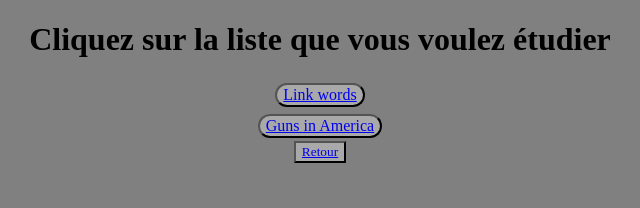
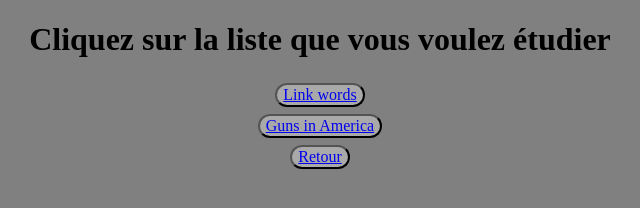
Before and after one commit to C-Matthieu/voca_test.github.io, a plain HTML site: page 2Anglais.html in a window 1280 px wide. Shown: the full height of the page, 320-960 px from the left. Drawn offline with Linux system fonts and the light colour scheme.

Commit message:
2Anglais

```diff
--- a/2Anglais.html
+++ b/2Anglais.html
@@ -12,7 +12,7 @@
 	<button class="choix" style="background-color: darkgrey;"> <a href="3LeTest.html?anglais,LinkWords"> Link words </a></button>
 	<br>
 	<button class="choix" style="background-color: darkgrey;"> <a href="3LeTest.html?anglais,GunsInAmerica"> Guns in America </a></button>
-	<br>
-	<button class="retour" style="background-color: darkgrey; text-align: left;"> <a href="1ChoixLangue.html">Retour</a></button>
 </body>
+<br>
+<button class="choix" style="background-color: darkgrey; text-align: left;"> <a href="1ChoixLangue.html">Retour</a></button>
 </html>
```
